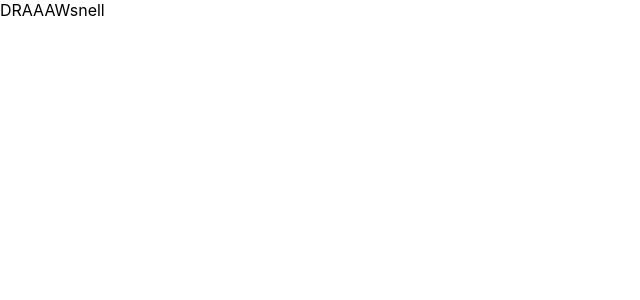
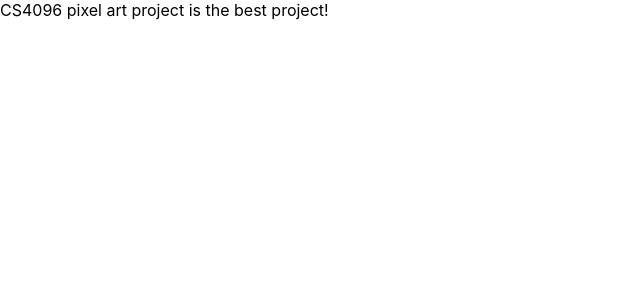
Before and after one commit to NLincoln/drawsnell, a React (Create React App) app: page / in a window 1280 px wide. Shown: the top 300 px of the page, without its empty margins (0-640 px from the left). Built offline with nearby package versions, Linux system fonts and the light colour scheme.

Commit message:
Deploy script

```diff
--- a/src/App.js
+++ b/src/App.js
@@ -1,5 +1,5 @@
 import React from "react";
 
 export default function App() {
-  return "DRAAAWsnell";
+  return "CS4096 pixel art project is the best project!";
 }
```
Also changed, not shown: 1 other file (tests, documents, lock files or other folders).
